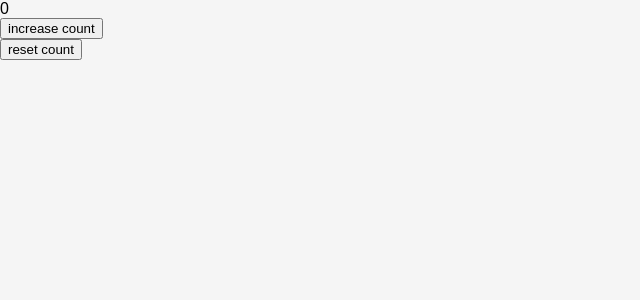
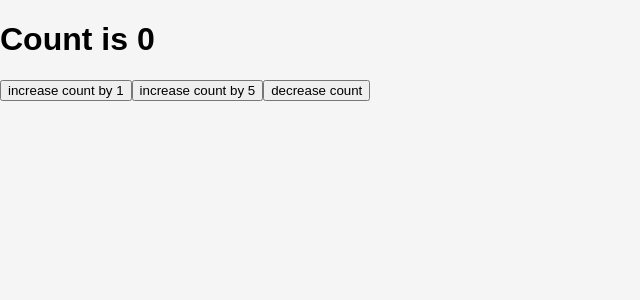
Before and after one commit to prikshit8/react, a React (Create React App) app: page / in a window 1280 px wide. Shown: the top 300 px of the page, without its empty margins (0-640 px from the left). Built offline with nearby package versions, Linux system fonts and the light colour scheme.

Commit message:
redux app

```diff
--- a/package.json
+++ b/package.json
@@ -3,6 +3,7 @@
   "version": "0.1.0",
   "private": true,
   "dependencies": {
+    "@reduxjs/toolkit": "^2.4.0",
     "@testing-library/jest-dom": "^5.17.0",
     "@testing-library/react": "^13.4.0",
     "@testing-library/user-event": "^13.5.0",
@@ -11,8 +12,10 @@
     "lodash.debounce": "^4.0.8",
     "react": "^18.3.1",
     "react-dom": "^18.3.1",
+    "react-redux": "^9.1.2",
     "react-router-dom": "^7.0.1",
     "react-scripts": "5.0.1",
+    "redux": "^5.0.1",
     "styled-components": "^6.1.13",
     "web-vitals": "^2.1.4"
   },
--- /dev/null
+++ b/src/ReduxApp.js
@@ -0,0 +1,24 @@
+import { useDispatch, useSelector } from "react-redux";
+import { DECREMENT, INCREMENT } from "./Store/actions";
+
+const ReduxApp = () => {
+  //   const [count, setCount] = useState(0);
+  const count = useSelector((state) => state.count);
+  const dispatch = useDispatch();
+  return (
+    <div>
+      <h1>Count is {count}</h1>
+      <button onClick={() => dispatch({ type: INCREMENT, payload: 1 })}>
+        increase count by 1
+      </button>
+      <button onClick={() => dispatch({ type: INCREMENT, payload: 5 })}>
+        increase count by 5
+      </button>
+      <button onClick={() => dispatch({ type: DECREMENT,payload:1 })}>
+        decrease count
+      </button>
+    </div>
+  );
+};
+
+export default ReduxApp;
--- /dev/null
+++ b/src/Store/actions.js
@@ -0,0 +1,2 @@
+export const INCREMENT = "INCREMENT";
+export const DECREMENT = "DECREMENT";
--- /dev/null
+++ b/src/Store/reducer.js
@@ -0,0 +1,18 @@
+import { DECREMENT, INCREMENT } from "./actions";
+
+const intialState = {
+  count: 0,
+};
+
+const couterReducer = (state = intialState, actions) => {
+  switch (actions.type) {
+    case INCREMENT:
+      return { ...state, count: state.count + actions.payload };
+    case DECREMENT:
+      return { ...state, count: state.count - actions.payload };
+    default:
+      return state;
+  }
+};
+
+export default couterReducer;
--- /dev/null
+++ b/src/Store/store.js
@@ -0,0 +1,13 @@
+import { createStore } from "redux";
+import couterReducer from "./reducer";
+
+// this store reducer
+const store = createStore(couterReducer);
+
+export default store;
+
+
+// 1. create a store which is having (logic & initial state) ( reducer)
+// 2. we need to wrap app with store
+// 3. we will subscribe component with state that has to be used (useSelector)
+// 4. we will dispatch actions on event trigger
--- a/src/index.js
+++ b/src/index.js
@@ -1,14 +1,17 @@
-import React from 'react';
-import ReactDOM from 'react-dom/client';
-import './index.css';
-import App from './App';
-import reportWebVitals from './reportWebVitals';
+import React from "react";
+import ReactDOM from "react-dom/client";
+import "./index.css";
+import App from "./App";
+import reportWebVitals from "./reportWebVitals";
+import ReduxApp from "./ReduxApp";
+import { Provider } from "react-redux";
+import store from "./Store/store";
 
-const root = ReactDOM.createRoot(document.getElementById('root'));
+const root = ReactDOM.createRoot(document.getElementById("root"));
 root.render(
-  // <React.StrictMode>
-    <App />
-  // </React.StrictMode>
+  <Provider store={store}>
+    <ReduxApp />
+  </Provider>
 );
 
 // If you want to start measuring performance in your app, pass a function
--- /dev/null
+++ b/src/redux-setup-step.js
@@ -0,0 +1,3 @@
+// 1. we will have to create a store
+
+// 2. wrap this store with redux app - completed
```
Also changed, not shown: 2 other files (tests, documents, lock files or other folders).
